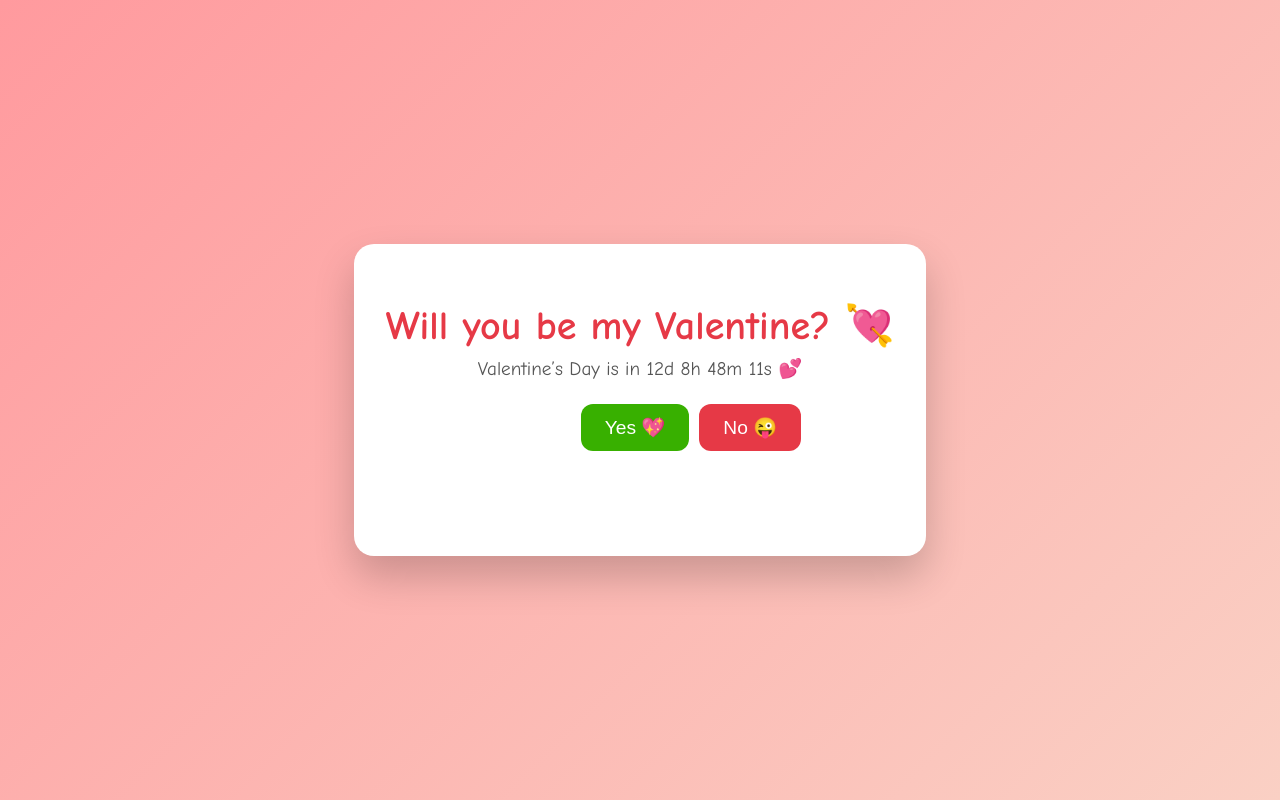
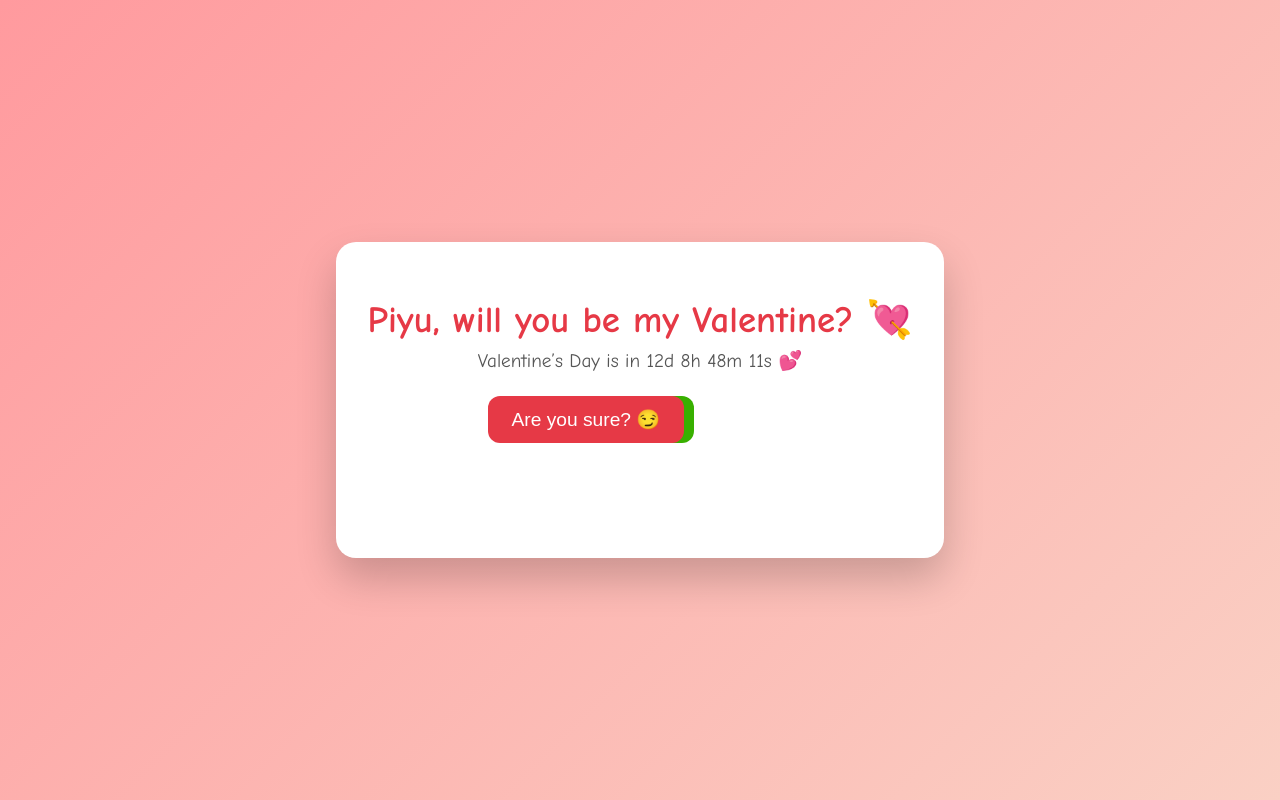
Before and after one commit to siddharthsbhadauria/valentines, a plain HTML site: page index.html in a window 1280 px wide. Drawn offline with nearby package versions, Linux system fonts and the light colour scheme.

Commit message:
Update index.html

```diff
--- a/index.html
+++ b/index.html
@@ -5,7 +5,7 @@
   <title>Be My Valentine 💖</title>
   <meta name="viewport" content="width=device-width, initial-scale=1.0">
 
-  <!-- Confetti library -->
+  <!-- Confetti -->
   <script src="https://cdn.jsdelivr.net/npm/canvas-confetti@1.6.0/dist/confetti.browser.min.js"></script>
 
   <style>
@@ -30,7 +30,7 @@
     }
 
     h1 {
-      font-size: 2.5rem;
+      font-size: 2.3rem;
       color: #e63946;
       margin-bottom: 0.5rem;
     }
@@ -43,7 +43,8 @@
 
     .buttons {
       position: relative;
-      height: 120px;
+      height: 130px;
+      margin-top: 1rem;
     }
 
     button {
@@ -52,19 +53,19 @@
       border: none;
       border-radius: 12px;
       cursor: pointer;
-      transition: transform 0.1s ease;
     }
 
     #yesBtn {
       background-color: #38b000;
       color: white;
-      margin-right: 10px;
     }
 
     #noBtn {
       background-color: #e63946;
       color: white;
       position: absolute;
+      left: 120px;
+      top: 0;
     }
 
     #yay {
@@ -78,45 +79,55 @@
 <body>
 
   <div class="container">
-    <h1>Will you be my Valentine? 💘</h1>
+    <h1 id="question"></h1>
     <div id="countdown"></div>
 
     <div class="buttons">
       <button id="yesBtn">Yes 💖</button>
-      <button id="noBtn">No 😜</button>
+      <button id="noBtn">Are you sure? 😏</button>
     </div>
 
-    <div id="yay">YAYYYY!!! 🎉💍💖</div>
+    <div id="yay">YAYYYY!!! 🎉💖</div>
   </div>
 
+  <!-- Romantic music -->
+  <audio id="music" loop>
+    <source src="https://cdn.pixabay.com/audio/2023/02/14/audio_55c36a8f70.mp3" type="audio/mpeg">
+  </audio>
+
   <script>
+    // ---- Dynamic Name ----
+    const params = new URLSearchParams(window.location.search);
+    const name = params.get("name") || "My Love";
+    document.getElementById("question").textContent =
+      `Piyu, will you be my Valentine? 💘`;
+
     // ---- Countdown ----
     const countdownEl = document.getElementById("countdown");
 
     function updateCountdown() {
-      const valentinesDay = new Date(new Date().getFullYear(), 1, 14);
       const now = new Date();
+      let valentines = new Date(now.getFullYear(), 1, 14);
 
-      // If Feb 14 has passed this year, count down to next year
-      if (now > valentinesDay) {
-        valentinesDay.setFullYear(valentinesDay.getFullYear() + 1);
+      if (now > valentines) {
+        valentines.setFullYear(valentines.getFullYear() + 1);
       }
 
-      const diff = valentinesDay - now;
+      const diff = valentines - now;
 
-      const days = Math.floor(diff / (1000 * 60 * 60 * 24));
-      const hours = Math.floor((diff / (1000 * 60 * 60)) % 24);
-      const minutes = Math.floor((diff / (1000 * 60)) % 60);
-      const seconds = Math.floor((diff / 1000) % 60);
+      const d = Math.floor(diff / (1000 * 60 * 60 * 24));
+      const h = Math.floor((diff / (1000 * 60 * 60)) % 24);
+      const m = Math.floor((diff / (1000 * 60)) % 60);
+      const s = Math.floor((diff / 1000) % 60);
 
       countdownEl.textContent =
-        `Valentine’s Day is in ${days}d ${hours}h ${minutes}m ${seconds}s 💕`;
+        `Valentine’s Day is in ${d}d ${h}h ${m}m ${s}s 💕`;
     }
 
     setInterval(updateCountdown, 1000);
     updateCountdown();
 
-    // ---- No button escape logic ----
+    // ---- No Button Escape ----
     const noBtn = document.getElementById("noBtn");
     const container = document.querySelector(".buttons");
 
@@ -124,36 +135,36 @@
       const maxX = container.clientWidth - noBtn.offsetWidth;
       const maxY = container.clientHeight - noBtn.offsetHeight;
 
-      const x = Math.random() * maxX;
-      const y = Math.random() * maxY;
-
-      noBtn.style.left = `${x}px`;
-      noBtn.style.top = `${y}px`;
+      noBtn.style.left = Math.random() * maxX + "px";
+      noBtn.style.top = Math.random() * maxY + "px";
     }
 
     noBtn.addEventListener("mouseover", moveNoButton);
-    noBtn.addEventListener("touchstart", (e) => {
+    noBtn.addEventListener("touchstart", e => {
       e.preventDefault();
       moveNoButton();
     });
 
-    // ---- Yes button celebration ----
+    // ---- Yes Button ----
+    const music = document.getElementById("music");
+
     document.getElementById("yesBtn").addEventListener("click", () => {
       document.getElementById("yay").style.display = "block";
+      music.play();
 
       confetti({
-        particleCount: 150,
-        spread: 90,
+        particleCount: 180,
+        spread: 100,
         origin: { y: 0.6 }
       });
 
       setTimeout(() => {
         confetti({
-          particleCount: 200,
-          spread: 120,
+          particleCount: 250,
+          spread: 140,
           origin: { y: 0.4 }
         });
-      }, 500);
+      }, 600);
     });
   </script>
 
```
